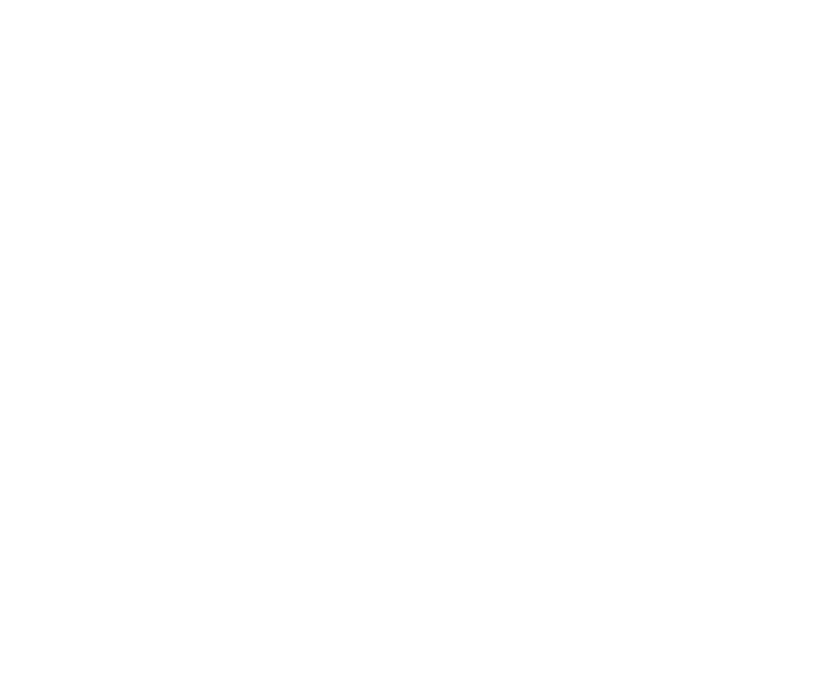
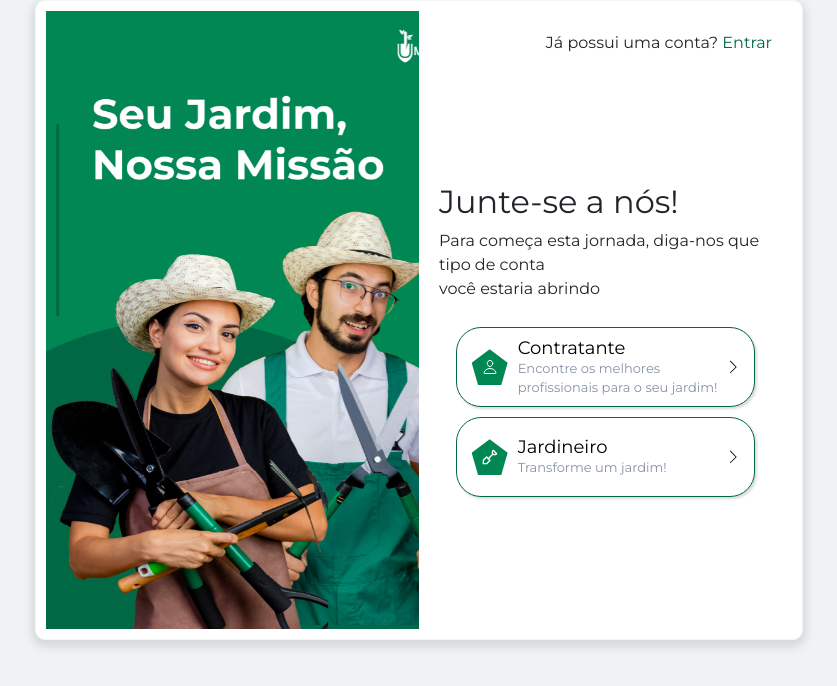
Before and after one commit to sejaumbu/seja-umbu, a React (Vite) app: page /teste2 in a window 1280 px wide. Shown: the top 686 px of the page, without its empty margins (221-1058 px from the left). Built offline with nearby package versions, Linux system fonts and the light colour scheme.

Commit message:
tentativa de routes

```diff
--- a/src/App.jsx
+++ b/src/App.jsx
@@ -6,15 +6,22 @@
 import Dashboard from './pages/dashboard/Dashboard.jsx';
 import UmchatF from './pages/umchat/UmchatF.jsx';
 import AbaDeAvaliacoes from './components/AbaDeAvaliações/AbaDeAvaliacoes.jsx';
+import Registro1 from './pages/registro1/Registro1.jsx';
+import { BrowserRouter, Route, Router, Routes } from 'react-router-dom';
 
 function App() {
   return (
-    <div className='teste'>
-      {/* <UmchatF/>
-      <Header />
-      <Footer /> */}
+    <BrowserRouter>
+      <Routes>
+        <Route path='/teste2' Component={ Registro1 } />
+      </Routes>
+      {/* <div className='teste'>
+        {/* <UmchatF/>
+        <Header />
+        <Footer />
+        </div> */}
+    </BrowserRouter>
 
-    </div>
   )
 }
 
--- a/src/pages/registro1/Registro1.jsx
+++ b/src/pages/registro1/Registro1.jsx
@@ -1,7 +1,8 @@
 import React from 'react'
 import LadoEsquerdoRegistro from "../../components/telasRegistro/swiperRegistro/SwiperRegistro"
 import TelaRegistro1 from '../../components/telasRegistro/telaRegistro1/TelaRegistro1.jsx'
-import "./registro1.css"
+// import { BrowserRouter as Router, Switch, Route, Link } from 'react-router-dom';
+import "./registro1.css";
 
 export default function Registro1() {
   return (
```
Also changed, not shown: src/components/telasRegistro/telaRegistro1/TelaRegistro1.jsx (+3 -4 lines).
